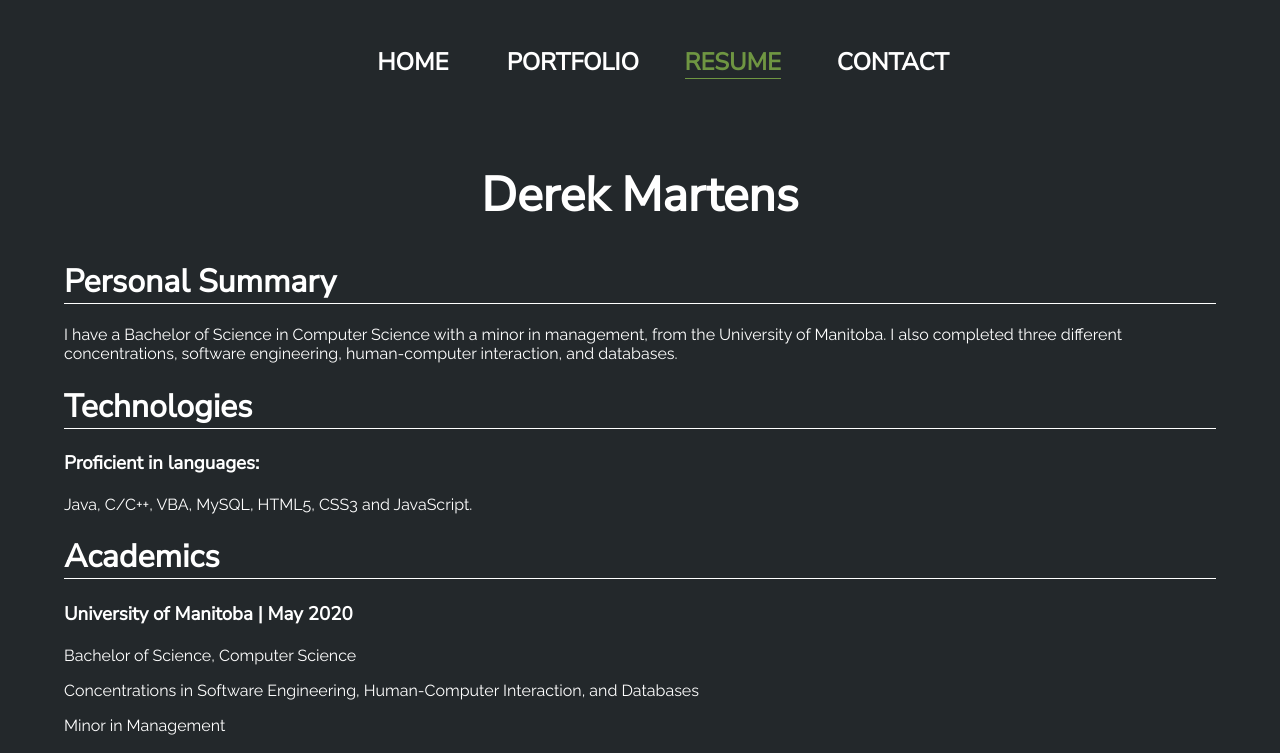
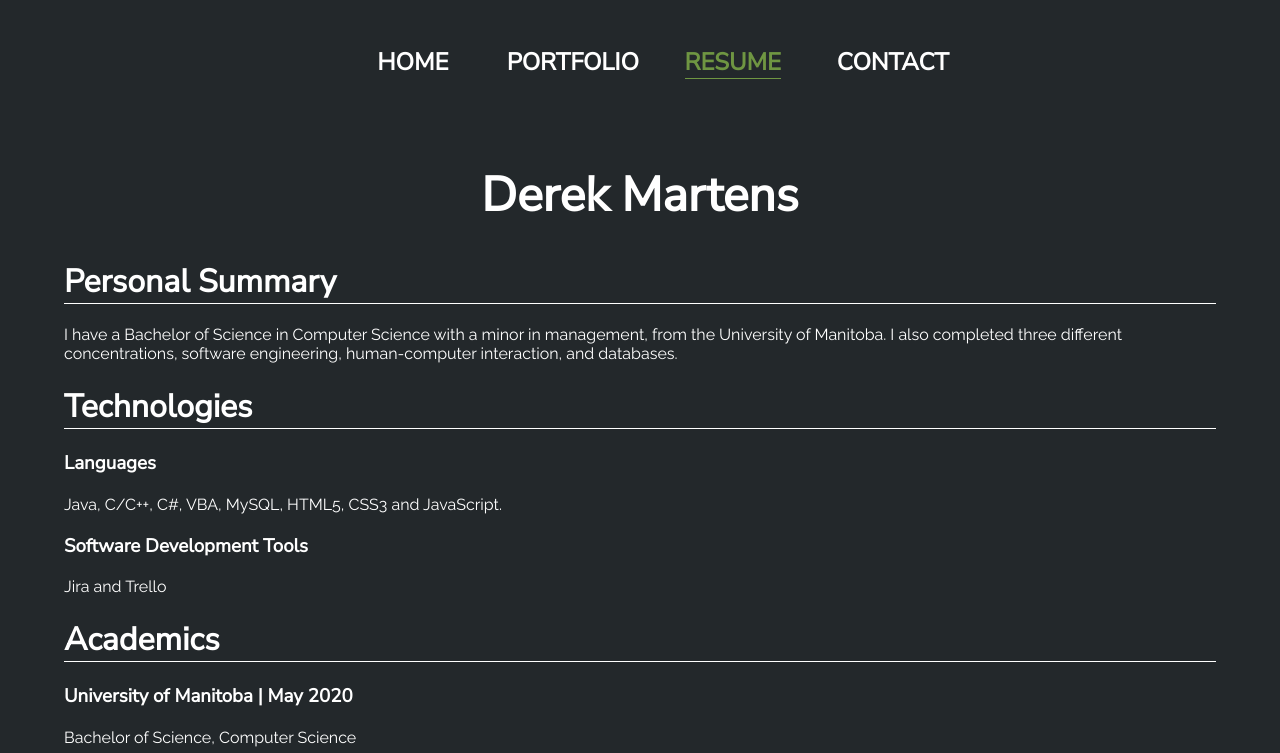
Before and after one commit to DerekMartens/Personal-Website, a plain HTML site: page resume.html in a window 1280 px wide. Shown: the top 753 px of the page. Drawn offline with Linux system fonts and the light colour scheme.

Commit message:
Resume Update

```diff
--- a/resume.html
+++ b/resume.html
@@ -68,8 +68,10 @@
                 </div>
                 <div class="resume-section">
                     <H1>Technologies</H1>
-                    <H3>Proficient in languages:</H3>
-                    <p>Java, C/C++, VBA, MySQL, HTML5, CSS3 and JavaScript.</p>
+                    <H3>Languages</H3>
+                    <p>Java, C/C++, C#, VBA, MySQL, HTML5, CSS3 and JavaScript.</p>
+                    <H3>Software Development Tools</H3>
+                    <p>Jira and Trello</p>
                 </div>
                 <div class="resume-section">
                     <H1>Academics</H1>
```
Also changed, not shown: 1 other file.
